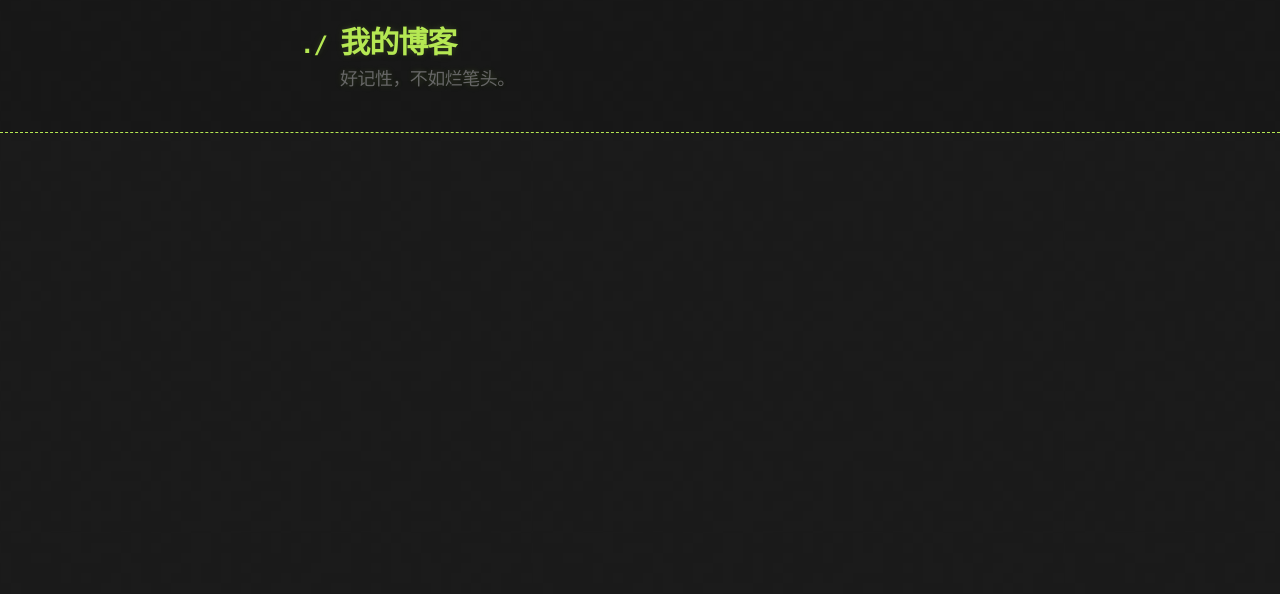
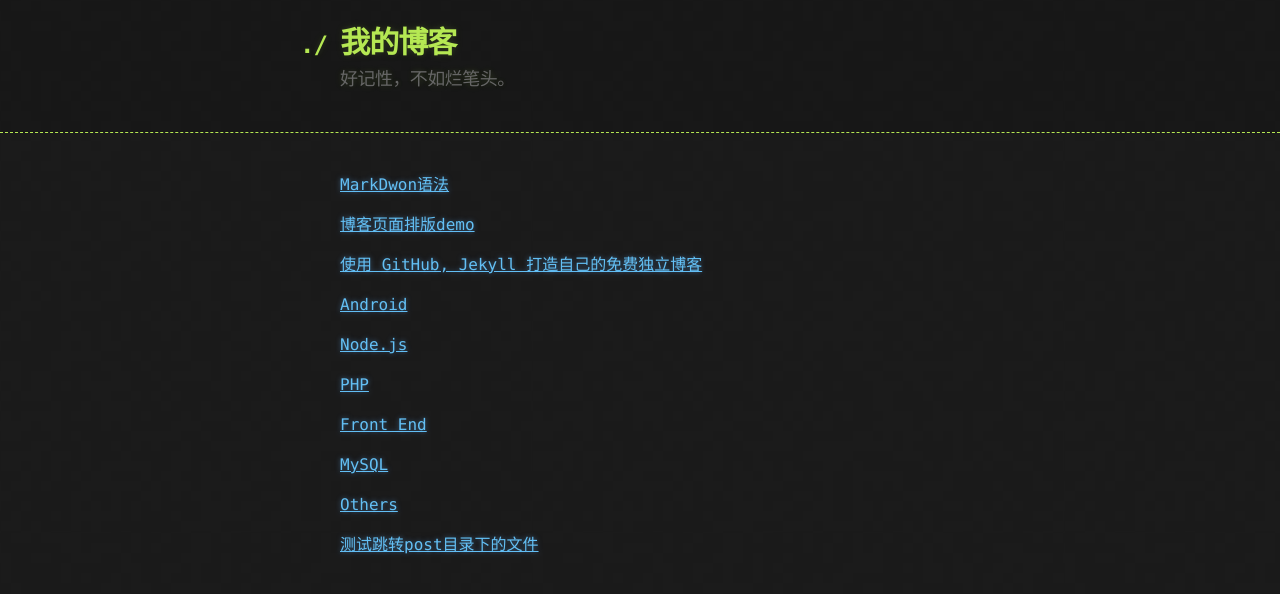
Before and after one commit to CyberTsen/blog_github, a Jekyll site: the page built from index.md, in a window 1280 px wide. Shown: the top 594 px of the page. Built offline with Jekyll 4.4.1, drawn with Linux system fonts in a browser that asks for light colours.

Commit message:
no message

```diff
--- a/index.md
+++ b/index.md
@@ -1,4 +1,26 @@
 ---
 layout: default
 
+title: 空指针
 ---
+
+[MarkDwon语法](http://blog.leanote.com/post/freewalk/Markdown-%E8%AF%AD%E6%B3%95%E6%89%8B%E5%86%8C)
+
+[博客页面排版demo](demo.md)
+
+[使用 GitHub, Jekyll 打造自己的免费独立博客](http://blog.csdn.net/on_1y/article/details/19259435)
+
+[Android](android_home.md)
+
+
+[Node.js](demo.md)
+
+[PHP](demo.md)
+
+[Front End](demo.md)
+
+[MySQL](demo.md)
+
+[Others](android_home.md)
+
+[测试跳转post目录下的文件](_posts/2017-09-05-demo.md)
```
